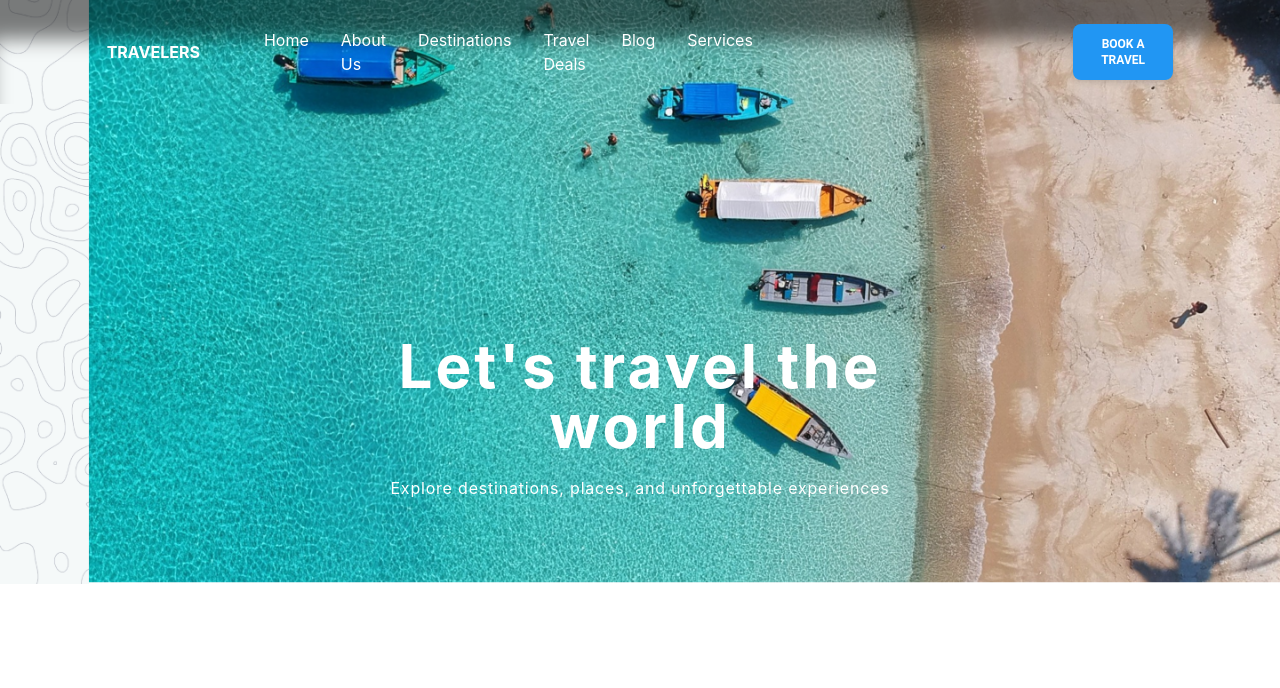
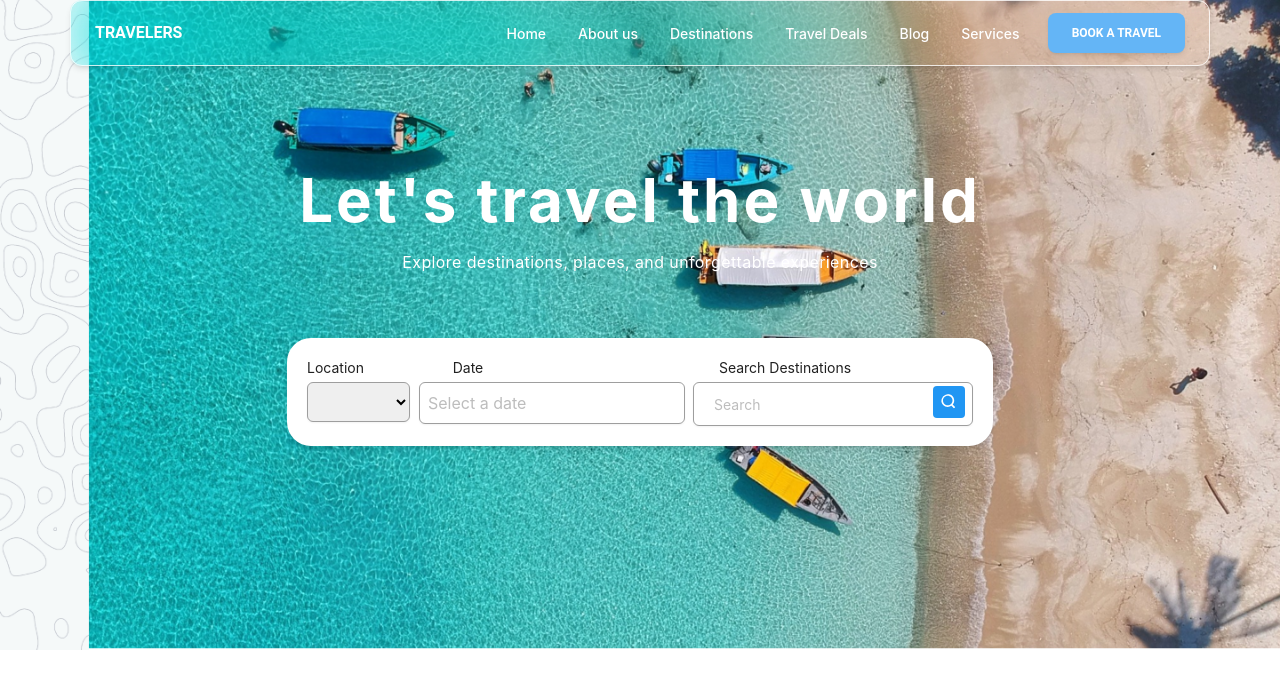
Before and after one commit to fahmi-azzuhri/travelers, a React (Vite) app: page / in a window 1280 px wide. Shown: the top 688 px of the page. Built offline with nearby package versions, Linux system fonts and the light colour scheme; a web font is replaced by a local one.

Commit message:
finish header

```diff
--- a/package.json
+++ b/package.json
@@ -10,8 +10,10 @@
     "preview": "vite preview"
   },
   "dependencies": {
+    "@heroicons/react": "^2.0.18",
     "@material-tailwind/react": "^2.1.7",
     "react": "^18.2.0",
+    "react-datepicker": "^4.24.0",
     "react-dom": "^18.2.0",
     "react-icons": "^4.12.0"
   },
--- a/src/App.jsx
+++ b/src/App.jsx
@@ -1,10 +1,10 @@
 import Header from "./components/Header";
-import Navbar from "./components/NavBar";
+import { SimpleNavbar } from "./components/SimpleNavbar";
 
 function App() {
   return (
     <>
-      <Navbar />
+      <SimpleNavbar />
       <Header />
     </>
   );
--- a/src/components/Header.jsx
+++ b/src/components/Header.jsx
@@ -1,18 +1,20 @@
 import React from "react";
 import header from "../assets/img/header.png";
-import Menu from "./Menu";
+import { Menu } from "./Menu";
+
 const Header = () => {
   return (
     <>
-      <header>
-        <img src={header} alt="" className="header-padding lg:w-full" />
-        <div className="text-overlay flex flex-col">
-          <h1 className="text-white mt-9 text-6xl font-bold hidden sm:hidden md:hidden lg:inline xl:inline tracking-wider">
+      <header className="relative">
+        <img src={header} alt="" className="w-full header-padding h-auto" />
+        <div className="absolute top-1/2 left-1/2 transform -translate-x-1/2 -translate-y-1/2 text-center flex flex-col mb-[20px]">
+          <h1 className="text-6xl text-white font-bold tracking-wider hidden lg:inline">
             Let's travel the world
           </h1>
-          <p className="pt-5 hidden sm:hidden md:hidden lg:inline xl:inline tracking-wider">
+          <p className="pt-5 text-white tracking-wide hidden lg:inline mb-16">
             Explore destinations, places, and unforgettable experiences
           </p>
+          <Menu />
         </div>
       </header>
     </>
--- /dev/null
+++ b/src/components/Location.jsx
@@ -0,0 +1,36 @@
+// src/App.js
+import React, { useState } from "react";
+
+function Location() {
+  const [selectedOption, setSelectedOption] = useState("");
+
+  const options = [
+    { value: "option1", label: "Option 1" },
+    { value: "option2", label: "Option 2" },
+    { value: "option3", label: "Option 3" },
+  ];
+
+  const handleChange = (e) => {
+    setSelectedOption(e.target.value);
+  };
+
+  return (
+    <div className="w-28">
+      <p className="text-sm text-gray-900 me-16"> Location</p>
+      <select
+        value={selectedOption}
+        onChange={handleChange}
+        className="mt-1 block w-26 p-2 text-center border border-gray-500 rounded-md shadow-sm focus:outline-none focus:ring focus:border-blue-300"
+      >
+        <option value="" disabled className=""></option>
+        {options.map((option) => (
+          <option key={option.value} value={option.value}>
+            {option.label}
+          </option>
+        ))}
+      </select>
+    </div>
+  );
+}
+
+export default Location;
--- /dev/null
+++ b/src/components/Menu.jsx
@@ -0,0 +1,13 @@
+import Location from "./Location";
+import PickerDate from "./PickerDate";
+import SearchBar from "./SearchBar";
+
+export function Menu() {
+  return (
+    <div className="bg-white w-full p-5 shadow-md rounded-[24px] flex flex-col md:flex-row">
+      <Location />
+      <PickerDate />
+      <SearchBar />
+    </div>
+  );
+}
--- a/src/components/Navbar.jsx
+++ /dev/null
@@ -1,81 +0,0 @@
-import { Button } from "@material-tailwind/react";
-import { useState } from "react";
-import { RxHamburgerMenu } from "react-icons/rx";
-function Navbar() {
-  const [toggleMenu, setToggleMenu] = useState(false);
-  const navbarList = [
-    { label: "Home", link: "#" },
-    { label: "About Us", link: "#" },
-    { label: "Destinations", link: "#" },
-    { label: "Travel Deals", link: "#" },
-    { label: "Blog", link: "#" },
-    { label: "Services", link: "#" },
-  ];
-
-  return (
-    <div className="app">
-      <nav>
-        <div className="mx-auto bg-transparent shadow-header">
-          <div className="flex mx-auto justify-between w-5/6 ">
-            {/* Primary menu and logo */}
-            <div className="flex items-center gap-16 my-6">
-              {/* logo */}
-              <div>
-                <a
-                  href="/"
-                  className="flex gap-1 font-bold text-gray-700 items-center "
-                >
-                  <span className="text-white font-bold">TRAVELERS</span>
-                </a>
-              </div>
-              {/* primary */}
-              <div className="hidden lg:flex gap-8">
-                {navbarList.map((item, index) => (
-                  <a key={index} href={item.link}>
-                    <p className="text-white hover:text-gray-900">
-                      {item.label}
-                    </p>
-                  </a>
-                ))}
-              </div>
-              <Button className="align-middle md:hidden lg:inline xl:inline ml-64 bg-blue-500 hover:bg-blue-800">
-                Book a travel
-              </Button>
-            </div>
-
-            {/* secondary */}
-            <div className="flex gap-6 items-center">
-              {/* Mobile navigation toggle */}
-              <div className="lg:hidden flex items-center">
-                <button onClick={() => setToggleMenu(!toggleMenu)}>
-                  <RxHamburgerMenu />
-                </button>
-              </div>
-            </div>
-          </div>
-        </div>
-        {/* mobile navigation */}
-        <div
-          className={`z-40 w-full bg-gray-100 overflow-hidden flex flex-col lg:hidden gap-12  origin-top duration-700 ${
-            !toggleMenu ? "h-0" : "h-full "
-          }`}
-        >
-          <div className="px-8 py-6">
-            <div className="flex flex-col gap-8 tracking-wider text-center">
-              {navbarList.map((item, index) => (
-                <a key={index} href={item.link}>
-                  {item.label}
-                </a>
-              ))}
-              <button className="bg-blue-500 rounded-xl py-1">
-                Book a Travel
-              </button>
-            </div>
-          </div>
-        </div>
-      </nav>
-    </div>
-  );
-}
-
-export default Navbar;
--- /dev/null
+++ b/src/components/PickerDate.jsx
@@ -0,0 +1,26 @@
+// src/App.js
+import React, { useState } from "react";
+import DatePicker from "react-datepicker";
+import "react-datepicker/dist/react-datepicker.css";
+
+function PickerDate() {
+  const [selectedDate, setSelectedDate] = useState(null);
+
+  const handleDateChange = (date) => {
+    setSelectedDate(date);
+  };
+
+  return (
+    <div className="w-30">
+      <p className="text-sm text-gray-900 pr-44">Date</p>
+      <DatePicker
+        selected={selectedDate}
+        onChange={handleDateChange}
+        placeholderText="Select a date"
+        className="mt-1 block w-26 p-2 border border-gray-500 rounded-md shadow-sm me-2 focus:outline-none focus:ring focus:border-blue-300"
+      />
+    </div>
+  );
+}
+
+export default PickerDate;
--- /dev/null
+++ b/src/components/SearchBar.jsx
@@ -0,0 +1,36 @@
+import React from "react";
+
+const SearchBar = () => {
+  return (
+    <div className="relative text-gray-600">
+      <p className="text-sm text-gray-900 pr-24">Search Destinations</p>
+      <input
+        type="search"
+        name="search"
+        placeholder="Search"
+        className="bg-white h-11 px-5 pr-10 rounded-md border border-gray-500 rounded-md shadow-sm mt-1 text-sm focus:outline-none"
+      />
+      <button
+        type="submit"
+        className="absolute right-0 top-0 mt-7 mr-2 bg-blue-500 hover:bg-blue-700 text-white font-bold p-2 rounded"
+      >
+        <svg
+          className="h-4 w-4 fill-current rounded-full text-white"
+          xmlns="http://www.w3.org/2000/svg"
+          xmlnsXlink="http://www.w3.org/1999/xlink"
+          version="1.1"
+          id="Capa_1"
+          x="0px"
+          y="0px"
+          viewBox="0 0 56.966 56.966"
+          xmlSpace="preserve"
+          width="512px"
+          height="512px"
+        >
+          <path d="M55.146,51.887L41.588,37.786c3.486-4.144,5.396-9.358,5.396-14.786c0-12.682-10.318-23-23-23s-23,10.318-23,23  s10.318,23,23,23c4.761,0,9.298-1.436,13.177-4.162l13.661,14.208c0.571,0.593,1.339,0.92,2.162,0.92  c0.779,0,1.518-0.297,2.079-0.837C56.255,54.982,56.293,53.08,55.146,51.887z M23.984,6c9.374,0,17,7.626,17,17s-7.626,17-17,17  s-17-7.626-17-17S14.61,6,23.984,6z" />
+        </svg>
+      </button>
+    </div>
+  );
+};
+export default SearchBar;
--- /dev/null
+++ b/src/components/SimpleNavbar.jsx
@@ -0,0 +1,90 @@
+import React from "react";
+import {
+  Navbar,
+  Collapse,
+  Typography,
+  IconButton,
+  Button,
+} from "@material-tailwind/react";
+import { Bars3Icon, XMarkIcon } from "@heroicons/react/24/outline";
+
+function NavList() {
+  const pages = [
+    { label: "Home", href: "#" },
+    { label: "About us", href: "#" },
+    { label: "Destinations", href: "#" },
+    { label: "Travel Deals", href: "#" },
+    { label: "Blog", href: "#" },
+    { label: "Services", href: "#" },
+  ];
+
+  return (
+    <ul className="my-2 flex flex-col gap-2 lg:mb-0 lg:mt-0 lg:flex-row lg:items-center lg:gap-6">
+      {pages.map((page, index) => (
+        <Typography
+          key={index}
+          as="li"
+          variant="small"
+          color="blue-gray"
+          className="p-1 font-medium text-white"
+        >
+          <a
+            href={page.href}
+            className="flex items-center hover:text-blue-500 transition-colors"
+          >
+            {page.label}
+          </a>
+        </Typography>
+      ))}
+      <Button className="bg-blue-300 hover:bg-blue-600">Book a travel</Button>
+    </ul>
+  );
+}
+
+export function SimpleNavbar() {
+  const [openNav, setOpenNav] = React.useState(false);
+
+  const handleWindowResize = () =>
+    window.innerWidth >= 960 && setOpenNav(false);
+
+  React.useEffect(() => {
+    window.addEventListener("resize", handleWindowResize);
+
+    return () => {
+      window.removeEventListener("resize", handleWindowResize);
+    };
+  }, []);
+
+  return (
+    <Navbar className="mx-auto max-w-screen-xl px-6 py-3 sticky top-0 z-50 bg-transparent">
+      <div className="flex items-center justify-between text-blue-gray-900">
+        <Typography
+          as="a"
+          href="#"
+          variant="h6"
+          className="mr-4 cursor-pointer py-1.5 text-white"
+        >
+          TRAVELERS
+        </Typography>
+        <div className="hidden lg:block">
+          <NavList />
+        </div>
+        <IconButton
+          variant="text"
+          className="ml-auto h-6 w-6 text-inherit hover:bg-transparent focus:bg-transparent active:bg-transparent lg:hidden"
+          ripple={false}
+          onClick={() => setOpenNav(!openNav)}
+        >
+          {openNav ? (
+            <XMarkIcon className="h-6 w-6" strokeWidth={2} />
+          ) : (
+            <Bars3Icon className="h-6 w-6" strokeWidth={2} />
+          )}
+        </IconButton>
+      </div>
+      <Collapse open={openNav}>
+        <NavList />
+      </Collapse>
+    </Navbar>
+  );
+}
--- a/src/index.css
+++ b/src/index.css
@@ -9,17 +9,6 @@
 
 }
 
-html,
-body,
-#root,
-.app {
-    position:fixed;
-    top: 0;
-    left: 0;
-    width: 100%;
-    height: 100%;
-    z-index: 1000;
-}
 .shadow-header{
     box-shadow: -3px 45px 19px -6px rgba(0,0,0,0.51) inset;
 -webkit-box-shadow: -3px 45px 19px -6px rgba(0,0,0,0.51) inset;
@@ -28,22 +17,11 @@ body,
 
 .header-padding{
    margin-top:-100px;
-   position:absolute
 }
-.text-overlay {
-    position: fixed;
-    top: 50%;
-    left: 50%;
-    transform: translate(-50%, -50%);
-    text-align: center;
-    color: white;
-  }
+
 @media only screen and (max-width: 600px) {
     .header-padding {
-    height:170px;
+    height:100px;
     width:100%
     }
-    .text-overlay{
-        display: hidden;
-    }
   }
```
Also changed, not shown: 1 other file (tests, documents, lock files or other folders).
